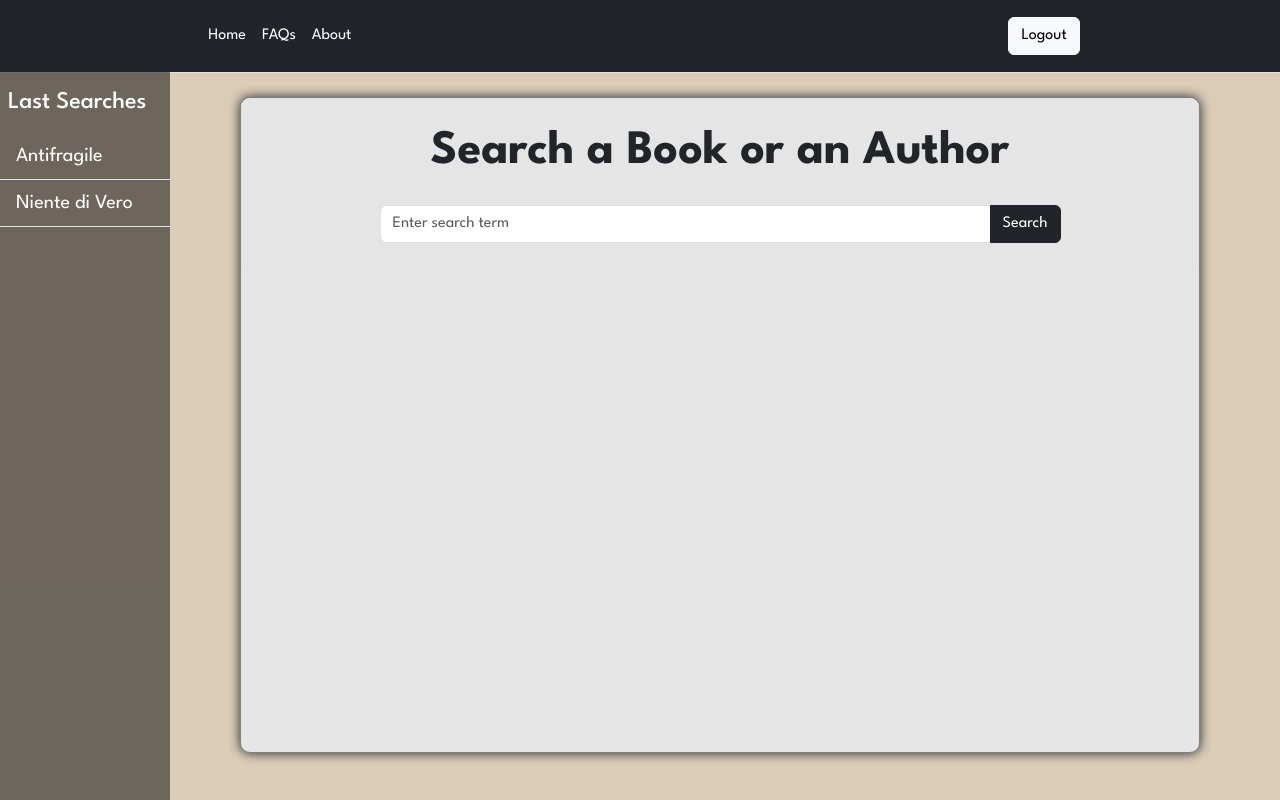
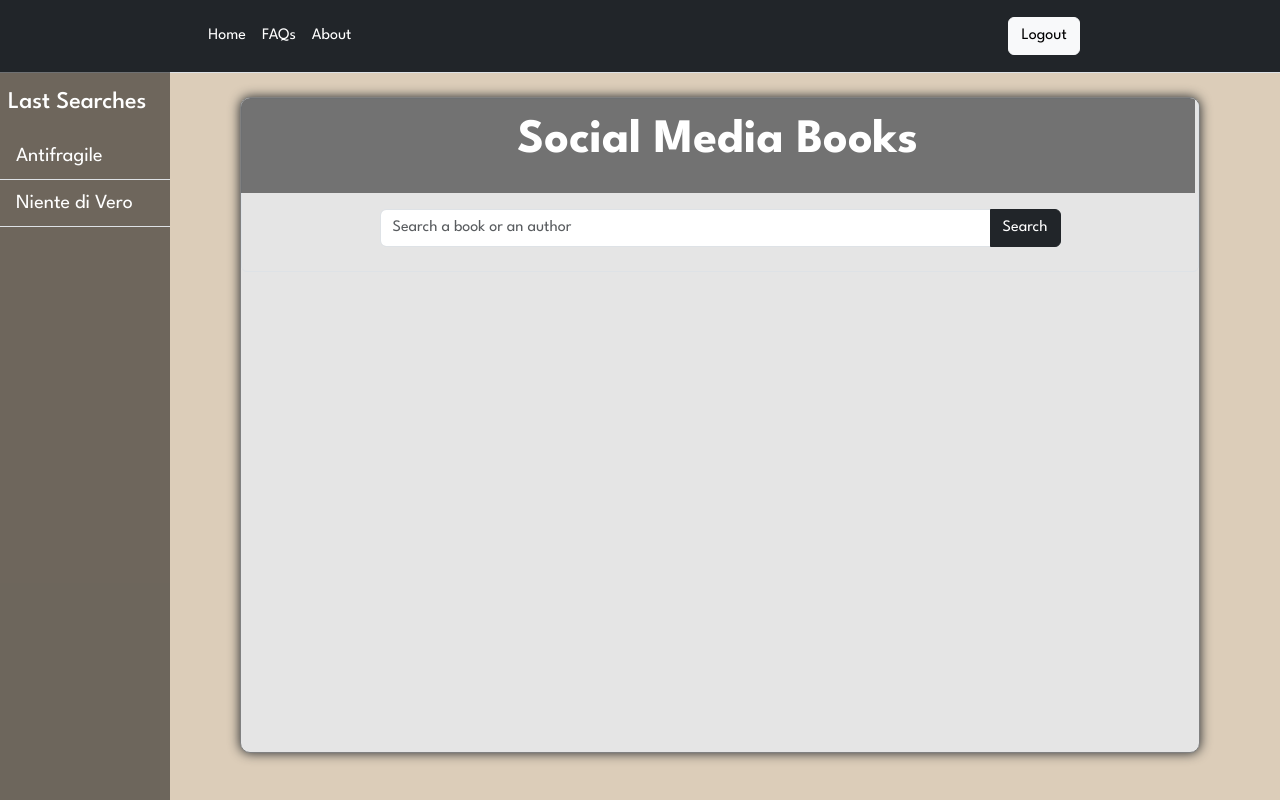
Before and after one commit to giuseppevignanello/books-smm-tool, a Vue app: page / in a window 1280 px wide. Built offline with nearby package versions, Linux system fonts and the light colour scheme.

Commit message:
fix some style

```diff
--- a/src/assets/style/main.scss
+++ b/src/assets/style/main.scss
@@ -35,3 +35,12 @@
     margin-bottom: 12px;
     margin-left: 12px;
 }
+
+.search_title_container {
+    margin-top: -2rem;
+    margin-bottom: 1rem;
+    color: white;
+    padding-top: 1.3rem;
+    margin-left: -1.6rem;
+    margin-right: -1.3rem;
+}
--- a/src/components/AppMain.vue
+++ b/src/components/AppMain.vue
@@ -29,6 +29,7 @@ export default {
                 get(`${this.store.apiUrlBase} ${searchTerm} &key ${this.store.apiKey}`)
                 .then((response) => {
                     this.store.searchResults = response.data.items;
+                    console.log(this.store.searchResults)
                 })
                 .catch((error) => {
                     console.error("Error", error)
--- a/src/components/IsOneOfThese.vue
+++ b/src/components/IsOneOfThese.vue
@@ -43,6 +43,9 @@ export default {
                         <div class="d-flex flex-column justify-content-center mx-2">
                             <div class="fs- text-center fw-bold">{{ item.volumeInfo.title }}</div>
                             <h6 v-for="author in item.volumeInfo.authors" class="card-text text-center">{{ author }}</h6>
+                            <h6 v-if="item.volumeInfo && item.volumeInfo.publisher" class="card-text text-center">{{
+                                item.volumeInfo.publisher }}</h6>
+                            <h6 v-else> Publisher unknown </h6>
                             <div class="badge fs-6 bg-black mx-4">{{ formatYear(item.volumeInfo.publishedDate) }}
                             </div>
                         </div>
--- a/src/components/SearchForm.vue
+++ b/src/components/SearchForm.vue
@@ -21,10 +21,12 @@ export default {
 </script>
 <template>
     <form @submit.prevent="handleSubmit" class="text-center p-4 border rounded ">
-        <label for="search" class="form-label fw-bold h4 display-5 mb-4">Search a Book or an Author</label>
+        <div class="bg_opacity search_title_container">
+            <label for="search" class="form-label fw-bold h4 display-5 mb-4">Social Media Books</label>
+        </div>
         <div class="input-group w-75 m-auto">
             <input v-model="searchTerm" type="text" class="form-control" name="search" id="search" aria-describedby="helpId"
-                placeholder="Enter search term">
+                placeholder="Search a book or an author">
             <button type="submit" class="btn btn-dark">Search</button>
         </div>
     </form>
```
